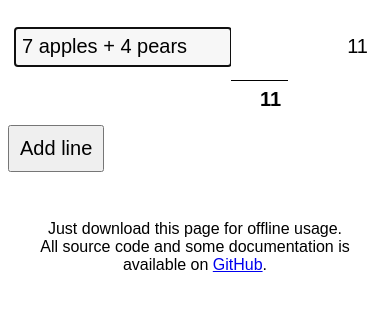
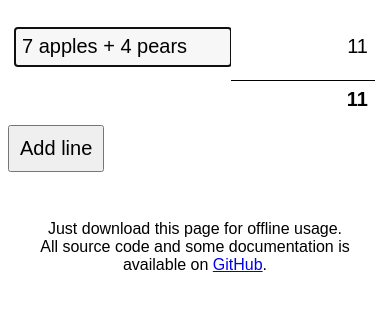
Before and after one commit to jerik/jotsum, a website: page nebenrechnung.html in a window 390 px wide. Shown: the part 59-370 px from the top of the page. Drawn offline with Linux system fonts and the light colour scheme.

Commit message:
fix(mobile): Correctly align total sum in portrait mode
- Overrode the fixed width of the total element on mobile to allow the grid layout to correctly position it.
- This fixes the alignment issue in portrait orientation.

```diff
--- a/nebenrechnung.html
+++ b/nebenrechnung.html
@@ -75,6 +75,7 @@
 				}
 				nr-sum, nr-total {
 					text-align: right;
+					width: auto; /* Override the default width */
 				}
 			}
 		</style>
```
